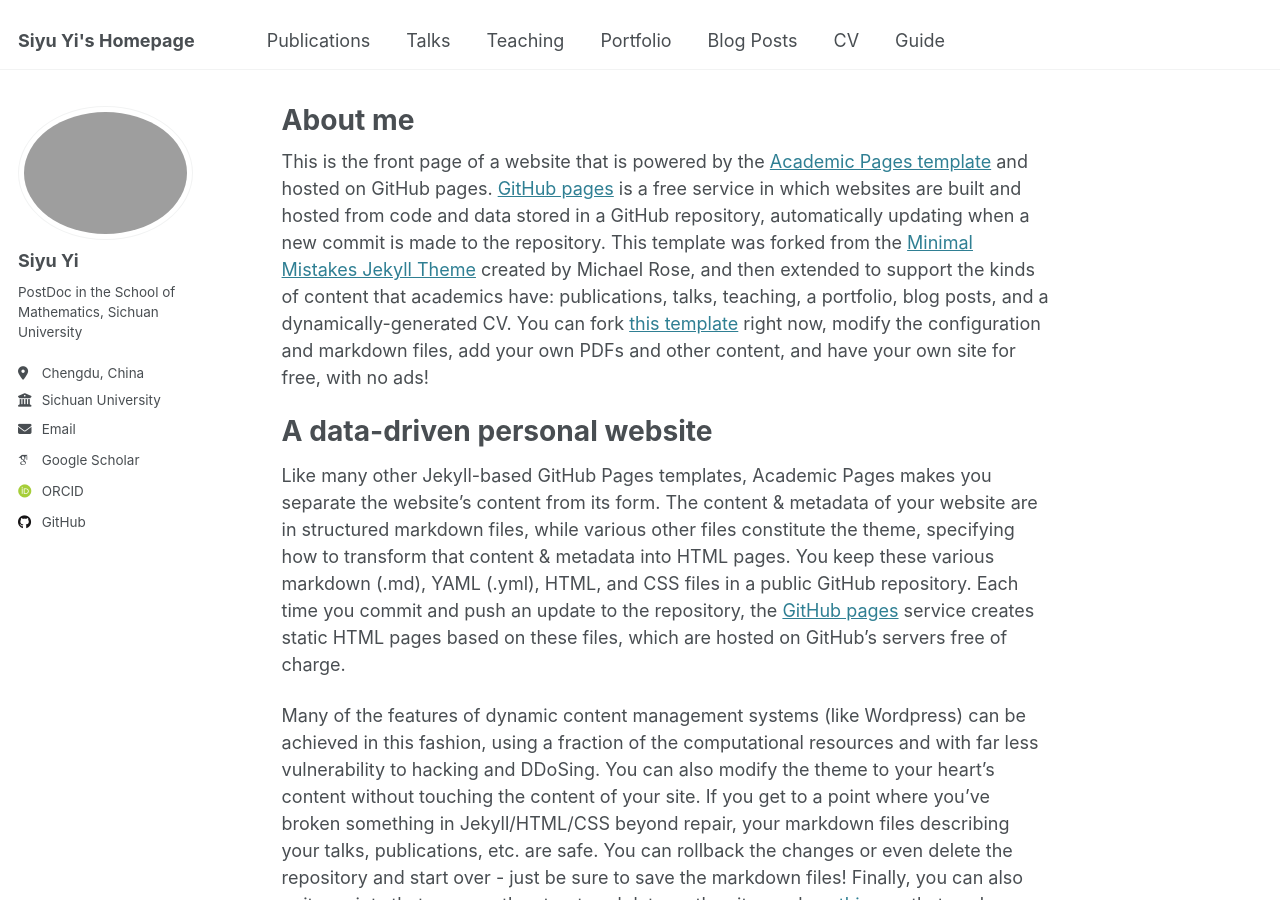
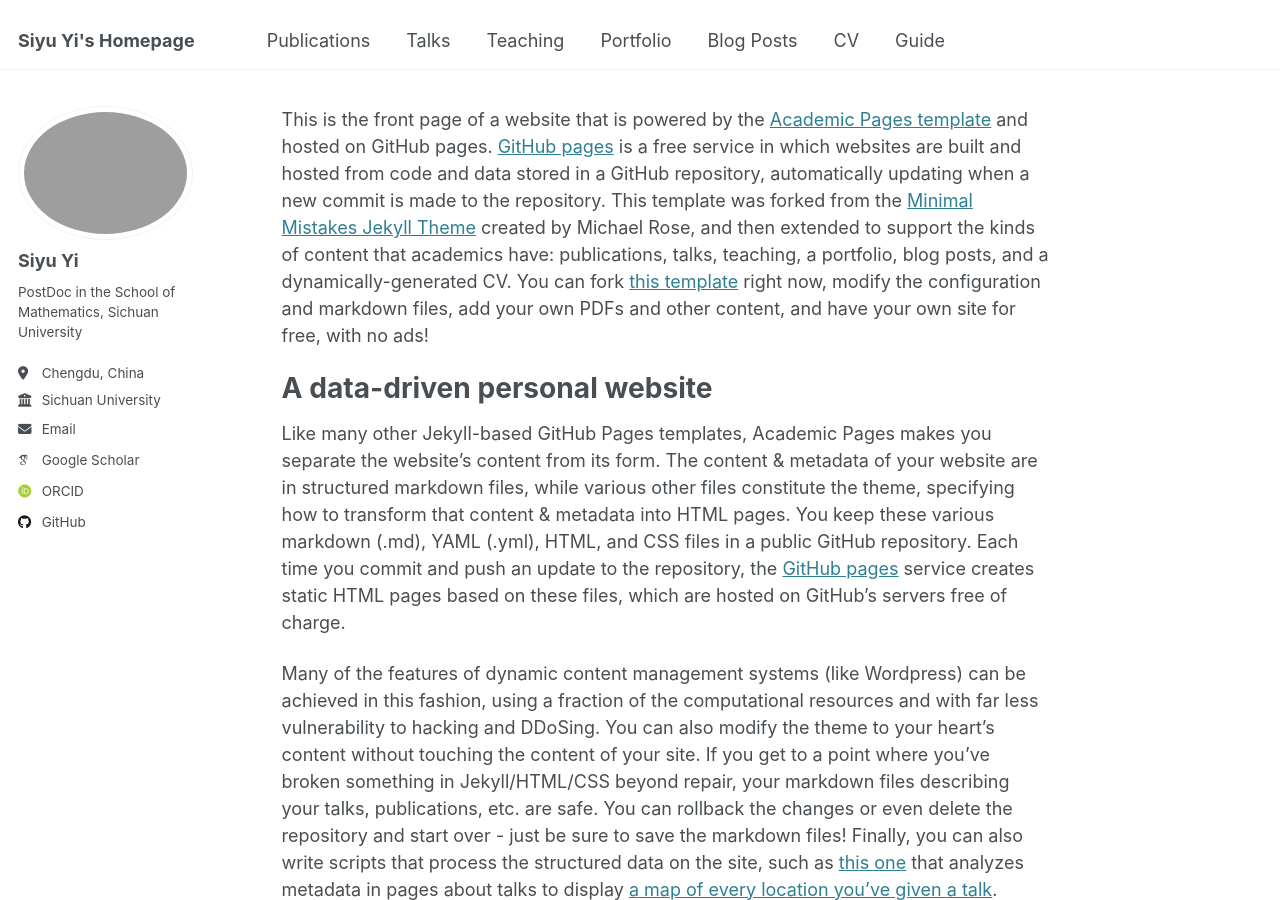
Before and after one commit to yisiyu95/yisiyu95.github.io, a Jekyll site: the page built from _pages/about.md, in a window 1280 px wide and 900 px high. Built offline with Jekyll 4.4.1, drawn with Linux system fonts in a browser that asks for light colours; some web fonts are replaced.

Commit message:
Update about.md

```diff
--- a/_pages/about.md
+++ b/_pages/about.md
@@ -1,6 +1,6 @@
 ---
 permalink: /
-title: "About me"
+title: #"About me"
 author_profile: true
 redirect_from:
   - /about/
```
